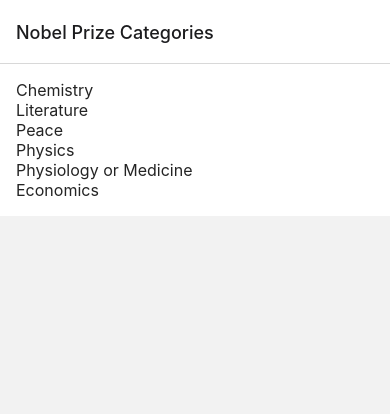
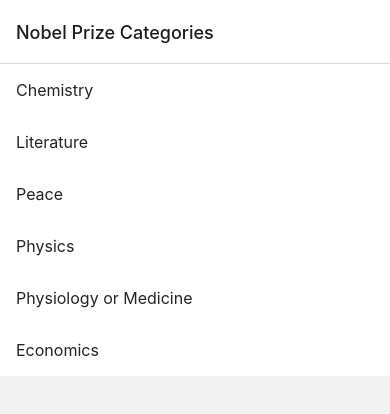
Before and after one commit to quackness/nobel-prize-winners-react-native, a React Native app: screen / in a window 390 px wide. Shown: the top 414 px of the page. Built offline with nearby package versions, Linux system fonts and the light colour scheme.

Commit message:
loop through categories

```diff
--- a/screens/Categories.js
+++ b/screens/Categories.js
@@ -4,23 +4,19 @@ import { ListItem} from '@rneui/themed';
 
 const Categories = ({ navigation }) => {
 
-
+const categories = ['Chemistry', 'Literature', 'Peace', 'Physics', 'Physiology or Medicine', 'Economics'];
     return (
         <ScrollView>
-               <ListItem>
+        {categories.map((category, index) => {
+        return (
+        <ListItem key={index}>
             <ListItem.Content>
-              <ListItem.Title>Chemistry</ListItem.Title>
-              <ListItem.Title>Literature</ListItem.Title>
-              <ListItem.Title>Peace</ListItem.Title>
-              <ListItem.Title>Physics</ListItem.Title>
-              <ListItem.Title>Physiology or Medicine</ListItem.Title>
-              <ListItem.Title>Economics</ListItem.Title>
-              {/* <ListItem.Subtitle>test 1</ListItem.Subtitle> */}
+              <ListItem.Title>{category}</ListItem.Title>
             </ListItem.Content>
           </ListItem>
+        )})}
         </ScrollView>
     )
-
-}
+};
 
 export default Categories;
```
